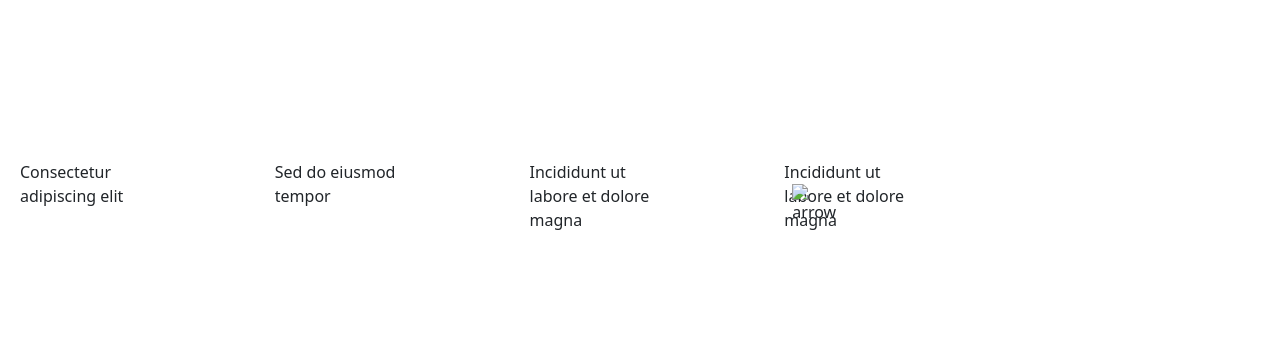
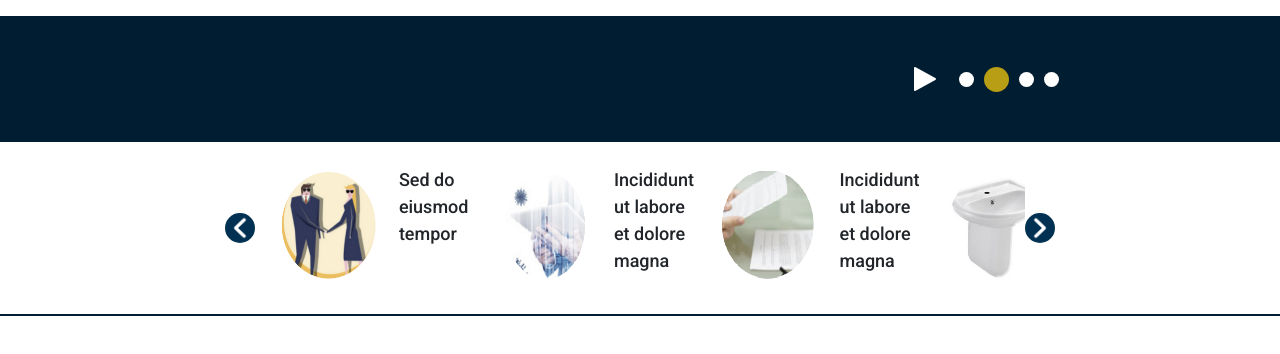
Before and after one commit to AmandaChawinska/slaider, a website: page index.html in a window 1280 px wide. Drawn offline with nearby package versions, Linux system fonts and the light colour scheme; the site is published under a folder, as on GitHub Pages, so addresses that start at the root find nothing.

Commit message:
Update index.html

```diff
--- a/index.html
+++ b/index.html
@@ -19,8 +19,8 @@
       href="https://fonts.googleapis.com/css2?family=Nunito+Sans:wght@300;600;800&family=Roboto:ital,wght@0,400;0,500;0,700;1,400;1,500;1,700&display=swap"
       rel="stylesheet"
     />
-    <link rel="stylesheet" href="/src/main.css" />
-    <script defer src="/js/script.js"></script>
+    <link rel="stylesheet" href="./src/main.css" />
+    <script defer src="./js/script.js"></script>
   </head>
 
   <body>
@@ -31,7 +31,7 @@
             class="navigation d-flex justify-content-end align-items-center pt-5 pb-5 col-12 col-lg-10"
           >
             <div class="pause" id="pause">
-              <img src="/src/images/play-white.png" alt="" />
+              <img src="./src/images/play-white.png" alt="" />
             </div>
             <div id="dots" class="d-flex align-items-center">
               <div id="dot1" class="dot active"></div>
@@ -46,7 +46,7 @@
           <img
             class="arrow arrow-left"
             id="arrow-left"
-            src="/src/images/arrow.png"
+            src="./src/images/arrow.png"
             alt=""
           />
           <div id="slides-container " class="slides-container d-flex px-2 py-4">
@@ -56,7 +56,7 @@
             <img
               id="slide2"
               class="slide active col-4 col-lg-2"
-              src="/src/images/img1.png"
+              src="./src/images/img1.png"
               alt=""
             />
             <p id="slide3" class="slide active col-4 col-lg-2">
@@ -65,7 +65,7 @@
             <img
               id="slide4"
               class="slide active col-4 col-lg-2"
-              src="/src/images/img2.png"
+              src="./src/images/img2.png"
               alt=""
             />
             <p id="slide5" class="slide active col-4 col-lg-2">
@@ -74,7 +74,7 @@
             <img
               id="slide6"
               class="slide active col-4 col-lg-2"
-              src="/src/images/img3.png"
+              src="./src/images/img3.png"
               alt=""
             />
             <p id="slide7" class="slide active col-4 col-lg-2">
@@ -83,7 +83,7 @@
             <img
               id="slide8"
               class="slide col-4 col-lg-2"
-              src="/src/images/img4.png"
+              src="./src/images/img4.png"
               alt=""
             />
           </div>
@@ -91,7 +91,7 @@
           <img
             class="arrow arrow-right"
             id="arrow-right"
-            src="/src/images/arrow.png"
+            src="./src/images/arrow.png"
             alt="arrow"
           />
         </div>
```
